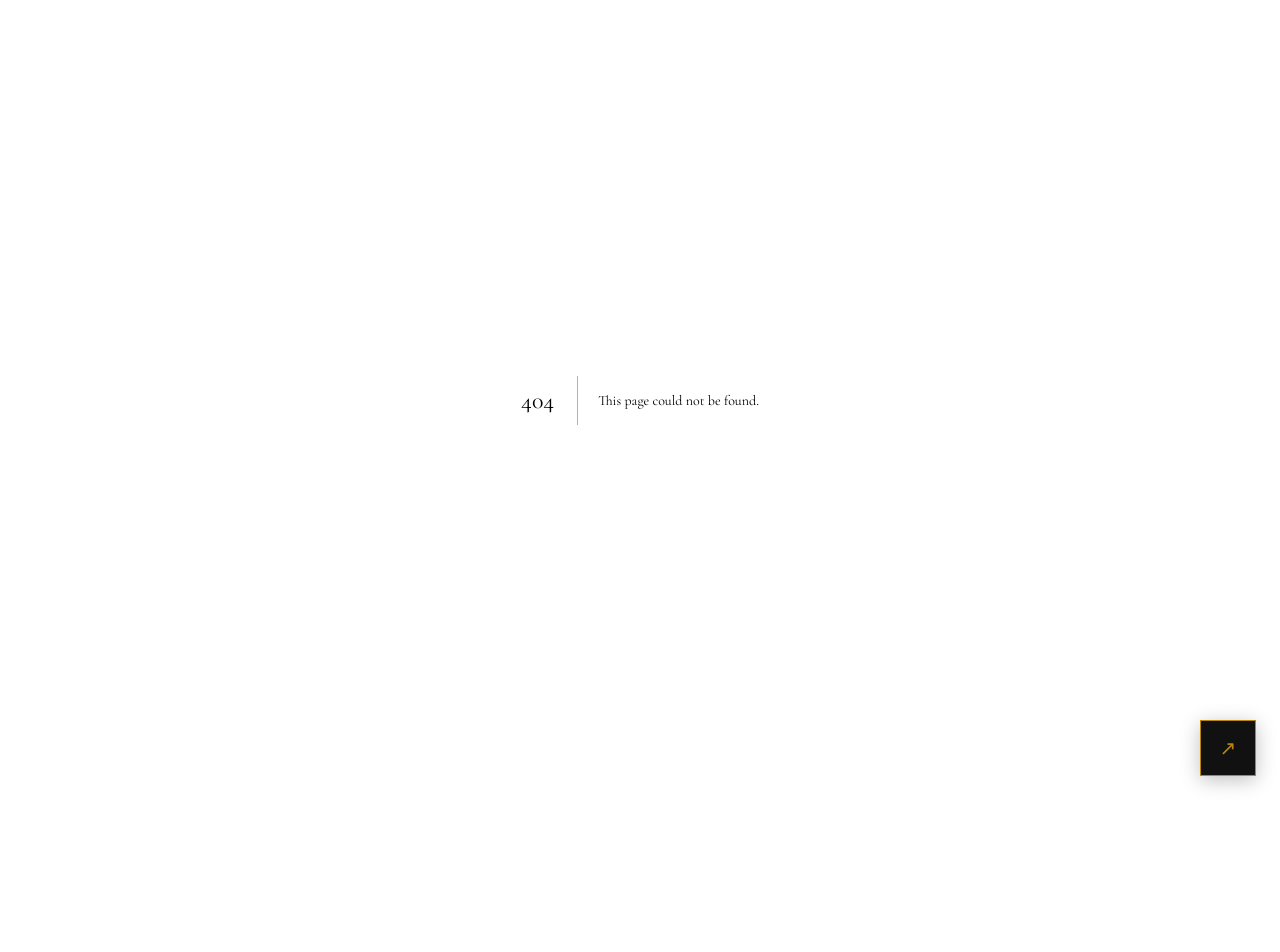
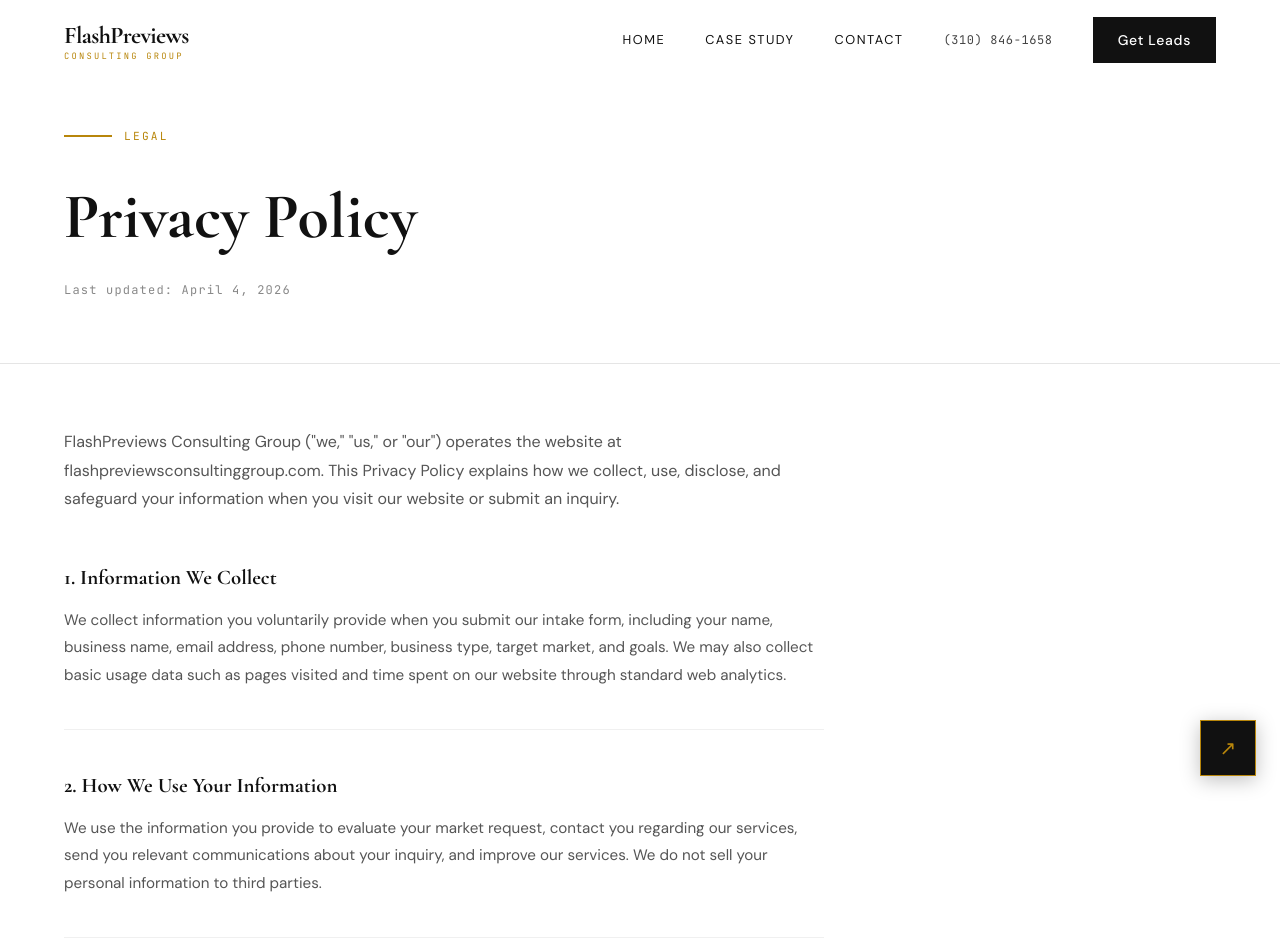
Before and after one commit to Ahorasi360/flashpreviews, a Next.js app: page /privacy in a window 1280 px wide. Before the commit this address had no page. Shown: the top 952 px of the page. Before the commit the page ends 800 px from the top, so only its background shows below. Built offline with nearby package versions, Linux system fonts and the light colour scheme.

Commit message:
feat: Privacy Policy page

```diff
--- /dev/null
+++ b/app/privacy/page.tsx
@@ -0,0 +1,62 @@
+import Navigation from '@/components/Navigation';
+import Footer from '@/components/Footer';
+import type { Metadata } from 'next';
+
+export const metadata: Metadata = {
+  title: 'Privacy Policy | FlashPreviews Consulting Group',
+  description: 'Privacy Policy for FlashPreviews Consulting Group. Learn how we collect, use, and protect your information.',
+  alternates: { canonical: 'https://www.flashpreviewsconsultinggroup.com/privacy' },
+};
+
+const S = { fontFamily: "'Cormorant Garamond', serif", fontWeight: 700 } as React.CSSProperties;
+const M = { fontFamily: "'JetBrains Mono', monospace" } as React.CSSProperties;
+import React from 'react';
+
+const SECTIONS = [
+  { title: '1. Information We Collect', body: 'We collect information you voluntarily provide when you submit our intake form, including your name, business name, email address, phone number, business type, target market, and goals. We may also collect basic usage data such as pages visited and time spent on our website through standard web analytics.' },
+  { title: '2. How We Use Your Information', body: 'We use the information you provide to evaluate your market request, contact you regarding our services, send you relevant communications about your inquiry, and improve our services. We do not sell your personal information to third parties.' },
+  { title: '3. Data Storage', body: 'Your information is stored securely using Supabase, a PostgreSQL-based database platform with industry-standard encryption. We retain your data for as long as necessary to provide our services and fulfill our legal obligations.' },
+  { title: '4. Third-Party Services', body: 'We use the following third-party services: Supabase (database storage), Resend (email notifications), Vercel (website hosting), and Anthropic Claude API (AI chat assistant). Each of these services has their own privacy policies and data handling practices.' },
+  { title: '5. Cookies', body: 'Our website may use essential cookies necessary for basic site functionality. We do not use tracking cookies or third-party advertising cookies. You may disable cookies in your browser settings, though this may affect certain site features.' },
+  { title: '6. Your Rights', body: 'You have the right to access, correct, or delete your personal information at any time. To exercise these rights, contact us at flashpreviews@gmail.com. We will respond to all requests within 30 days.' },
+  { title: '7. Children\'s Privacy', body: 'Our services are not directed to individuals under 18 years of age. We do not knowingly collect personal information from children.' },
+  { title: '8. Changes to This Policy', body: 'We may update this Privacy Policy from time to time. We will notify you of significant changes by updating the date at the top of this page. Continued use of our services after changes constitutes acceptance of the updated policy.' },
+  { title: '9. Contact Us', body: 'If you have questions about this Privacy Policy, please contact us at: FlashPreviews Consulting Group, 8549 Wilshire Blvd Suite 535, Beverly Hills, CA 90211. Email: flashpreviews@gmail.com. Phone: (310) 846-1658.' },
+];
+
+export default function Privacy() {
+  return (
+    <div style={{ minHeight: '100vh', background: '#fff' }}>
+      <Navigation />
+      <main id="main-content" role="main">
+        <section style={{ paddingTop: '8rem', paddingBottom: '4rem', borderBottom: '1px solid #E5E5E5' }}>
+          <div className="fp-container">
+            <div style={{ display: 'flex', alignItems: 'center', gap: '12px', marginBottom: '1.5rem' }}>
+              <div className="gold-rule-short" aria-hidden="true" />
+              <span className="section-label">Legal</span>
+            </div>
+            <h1 style={{ ...S, fontSize: 'clamp(2.5rem, 5vw, 4rem)', color: '#111', marginBottom: '1rem' }}>Privacy Policy</h1>
+            <p style={{ ...M, fontSize: '0.75rem', color: '#888', letterSpacing: '0.1em' }}>Last updated: April 4, 2026</p>
+          </div>
+        </section>
+
+        <section style={{ padding: '4rem 0 6rem' }}>
+          <div className="fp-container">
+            <div style={{ maxWidth: '760px' }}>
+              <p style={{ fontSize: '1rem', color: '#555', lineHeight: 1.8, marginBottom: '3rem' }}>
+                FlashPreviews Consulting Group ("we," "us," or "our") operates the website at flashpreviewsconsultinggroup.com. This Privacy Policy explains how we collect, use, disclose, and safeguard your information when you visit our website or submit an inquiry.
+              </p>
+              {SECTIONS.map((s, i) => (
+                <div key={i} style={{ marginBottom: '2.5rem', paddingBottom: '2.5rem', borderBottom: i < SECTIONS.length - 1 ? '1px solid #F0F0F0' : 'none' }}>
+                  <h2 style={{ ...S, fontSize: '1.3rem', color: '#111', marginBottom: '0.85rem' }}>{s.title}</h2>
+                  <p style={{ fontSize: '0.95rem', color: '#555', lineHeight: 1.8 }}>{s.body}</p>
+                </div>
+              ))}
+            </div>
+          </div>
+        </section>
+      </main>
+      <Footer />
+    </div>
+  );
+}
```
